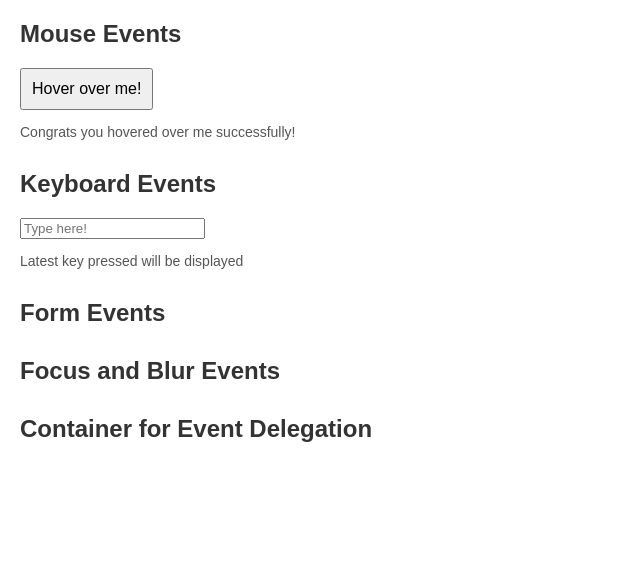
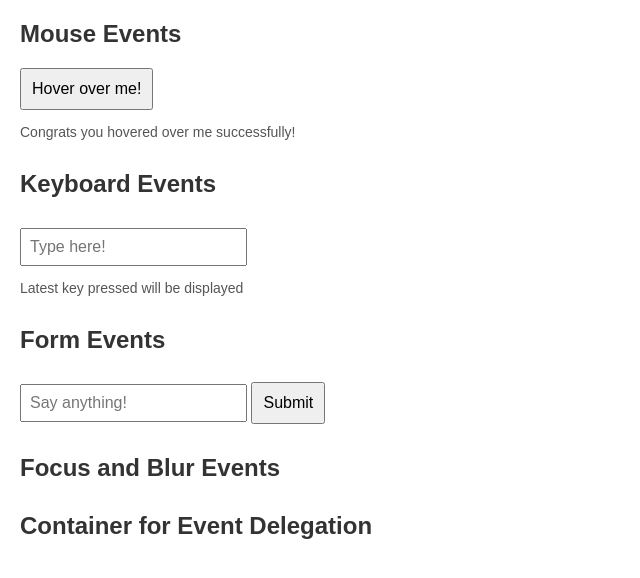
Before and after one commit to RadHamm/Lab-7-JavaScript-Events, a plain HTML site: page index.html in a window 1280 px wide. Shown: the whole page, without its empty margins (0-640 px from the left). Drawn offline with Linux system fonts and the light colour scheme.

Commit message:
Added Form Event in HTML & Script; added comments in Script to better organize each event for myself., Updated css for input field to be near same size as button

```diff
--- a/index.html
+++ b/index.html
@@ -22,6 +22,11 @@
 
   <section>
     <h1>Form Events</h1>
+    <form id="simpleForm">
+        <input type="text" placeholder="Say anything!" required>
+        <button type="submit">Submit</button>
+    </form>
+    <p id="formMessage"></p>
 
   </section>
 
--- a/script.js
+++ b/script.js
@@ -1,3 +1,5 @@
+// Mouse Event; Hover over button changes message.
+
 const hoverBtn = document.getElementById('hoverBtn');
 const mouseMessage = document.getElementById('mouseMessage');
 
@@ -11,9 +13,19 @@ hoverBtn.addEventListener('mouseleave', () => {
 
 });
 
+// Keyboard Event; Captures keypress in input, outputs last input
 const Keyboard = document.getElementById('Keyboard');
 const keyMessage = document.getElementById('keyMessage');
 
 Keyboard.addEventListener('keydown', (event) => {
     keyMessage.textContent = `Last key pressed: ${event.key}`;
 });
+
+// Form Event; Submits any message successfully, prevents default.
+const simpleForm = document.getElementById('simpleForm');
+const formMessage = document.getElementById('formMessage');
+
+simpleForm.addEventListener('submit', (event) => {
+  event.preventDefault();
+  formMessage.textContent = 'Form submitted successfully!';
+});
--- a/styles.css
+++ b/styles.css
@@ -20,3 +20,9 @@ button {
     padding: 10px;
     font-size: 16px;
 }
+
+input {
+    padding: 8px;
+    font-size: 16px;
+    margin-top: 10px;
+}
```
